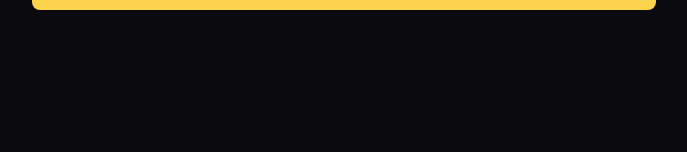
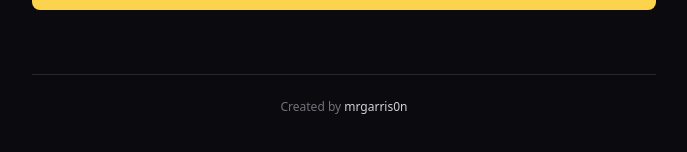
Before and after one commit to mrgarris0n/reelquotes, a Next.js app: page / in a window 1280 px wide. Shown: the part 768-920 px from the top of the page, without its empty margins (296-983 px from the left). Before the commit the page ends 826 px from the top, so only its background shows below. Built offline with nearby package versions, Linux system fonts and the light colour scheme.

Commit message:
Add 'Created by' footer linking to author's GitHub

```diff
--- a/app/page.tsx
+++ b/app/page.tsx
@@ -510,6 +510,18 @@ export default function Page() {
           </button>
         </section>
       )}
+
+      <footer className="mt-16 border-t border-zinc-800 pt-6 text-center text-xs text-zinc-500">
+        Created by{" "}
+        <a
+          href="https://github.com/mrgarris0n"
+          target="_blank"
+          rel="noreferrer"
+          className="text-zinc-300 underline-offset-2 hover:text-amber-300 hover:underline"
+        >
+          mrgarris0n
+        </a>
+      </footer>
     </main>
   );
 }
```
